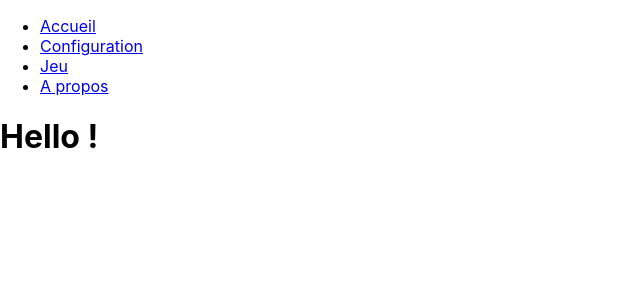
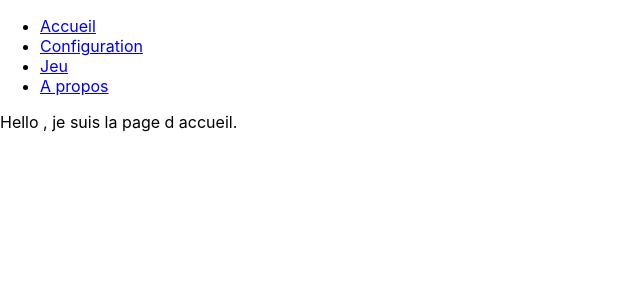
Before and after one commit to Lexo783/JS-avanc-, a React (Create React App) app in the folder tdi/: page / in a window 1280 px wide. Shown: the top 300 px of the page, without its empty margins (0-640 px from the left). Built offline with nearby package versions, Linux system fonts and the light colour scheme.

Commit message:
FIX import

```diff
--- a/tdi/src/Component/Accueil.js
+++ /dev/null
@@ -1,20 +0,0 @@
-import React from 'react';
-
-export default class Accueil extends React.Component
-{
-    render(){
-        if (this.props.name === "Hugo"){
-            return(
-                <div>
-                    <h1>Grand Seigneur {this.props.name}, je suis à votre disposition.</h1>
-                </div>
-            );
-        } else {
-        return(
-            <div>
-                <h1>Hello {this.props.name} !</h1>
-            </div>
-        );
-        }
-    }
-}
```
Also changed, not shown: tdi/src/App.js (+4 -4 lines), tdi/src/Components/Game.js (renamed from tdi/src/Component/Game.js).
